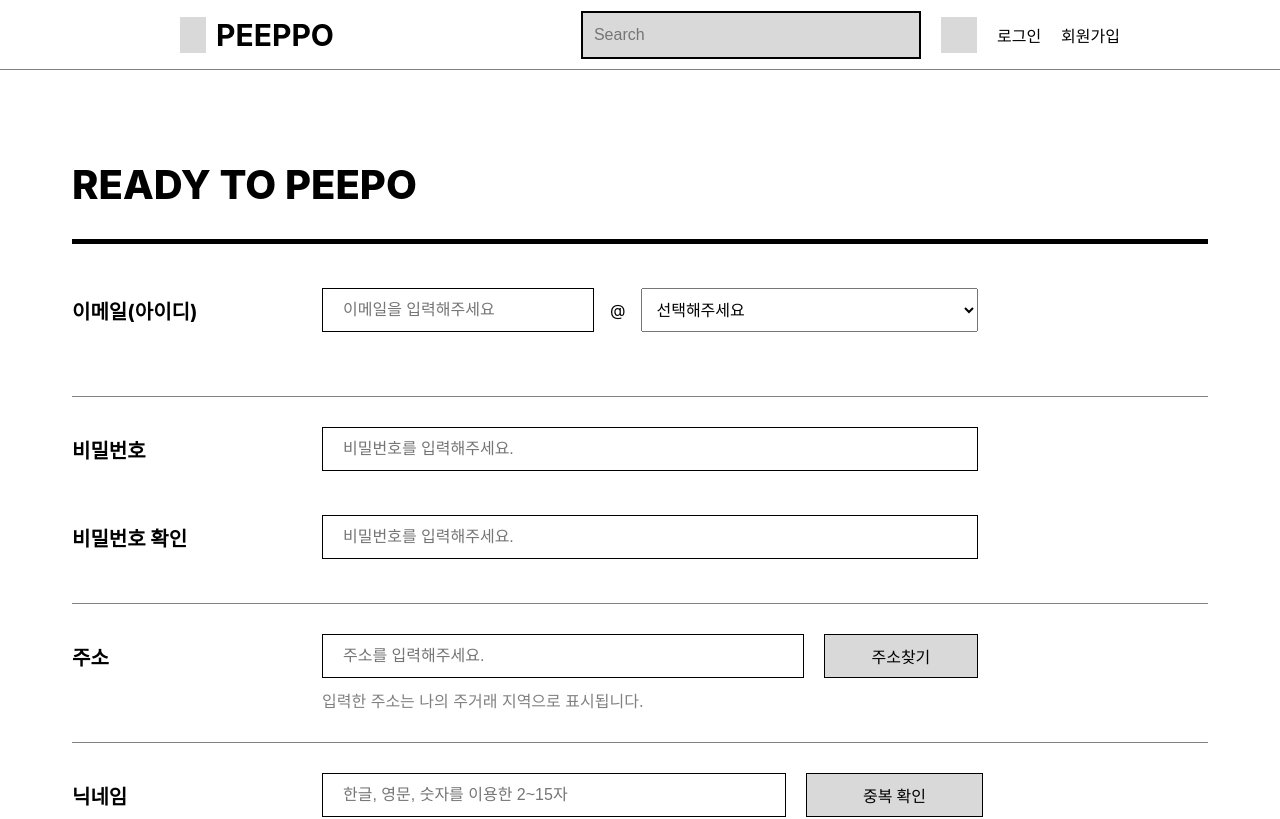
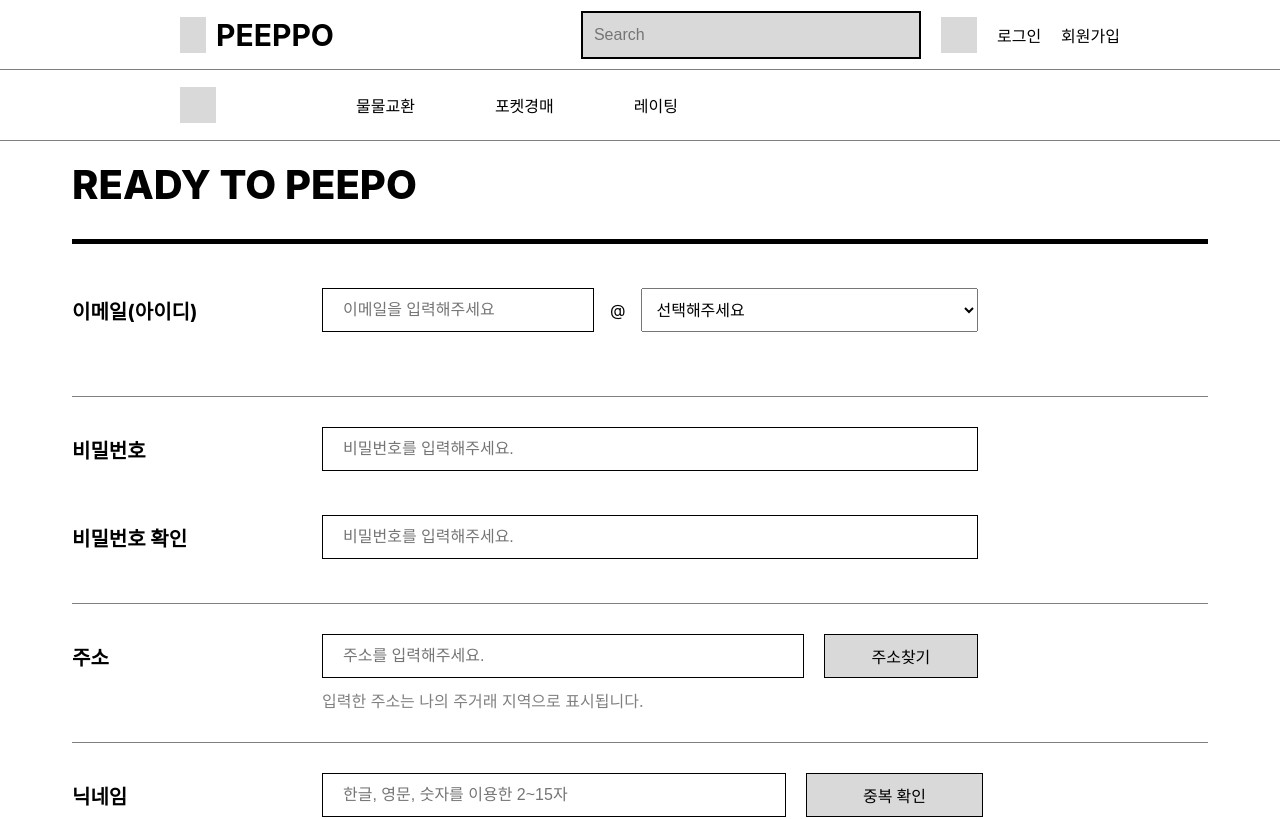
Before and after one commit to ffinal4/front-end, a React (Create React App) app: page /signup in a window 1280 px wide. Shown: the top 819 px of the page. Built offline with nearby package versions, Linux system fonts and the light colour scheme; a web font is replaced by a local one.

Commit message:
PEEP-29 <Header 재작업>

```diff
--- /dev/null
+++ b/src/components/common/CategoryHeader.tsx
@@ -0,0 +1,44 @@
+import React from "react";
+import { styled } from "styled-components";
+
+const CategoryHeader = () => {
+  return (
+    <CategoryHeaderContainer>
+      <Button />
+      <MenuContainer>
+        <Menu>물물교환</Menu>
+        <Menu>포켓경매</Menu>
+        <Menu>레이팅</Menu>
+      </MenuContainer>
+    </CategoryHeaderContainer>
+  );
+};
+const CategoryHeaderContainer = styled.div`
+  max-width: 1920px;
+  height: 70px;
+  /* border: 1px solid green; */
+  display: flex;
+  align-items: center;
+  padding-left: 180px;
+`;
+const Button = styled.div`
+  width: 36px;
+  height: 36px;
+  background-color: #d9d9d9;
+  cursor: pointer;
+`;
+
+const MenuContainer = styled.div`
+  /* border: 1px solid red; */
+  display: flex;
+  align-items: center;
+  margin-left: 100px;
+`;
+
+const Menu = styled.div`
+  /* border: 1px solid green; */
+  margin-left: 40px;
+  margin-right: 40px;
+  cursor: pointer;
+`;
+export default CategoryHeader;
--- a/src/components/common/Header.tsx
+++ b/src/components/common/Header.tsx
@@ -1,6 +1,7 @@
 import React from "react";
 import { useNavigate } from "react-router-dom";
 import { styled } from "styled-components";
+import CategoryHeader from "./CategoryHeader";
 
 const Header = () => {
   const navigate = useNavigate();
@@ -30,6 +31,7 @@ const Header = () => {
           </LinkContainer>
         </Container>
       </HeaderContainer>
+      <CategoryHeader />
     </HeaderLayout>
   );
 };
@@ -43,7 +45,7 @@ const HeaderLayout = styled.div`
   top: 0;
   left: 0;
   background-color: #fff;
-  /* border: 2px solid blue; */
+  border-bottom: 1px solid gray;
 `;
 const HeaderContainer = styled.div`
   max-width: 1920px;
--- a/src/pages/LoginPage.tsx
+++ b/src/pages/LoginPage.tsx
@@ -118,7 +118,7 @@ const LoginContainer = styled.div`
   height: 652px;
   border: 1px solid black;
   margin: 0 auto;
-  margin-top: 120px;
+  margin-top: 280px;
   background-color: white;
   box-shadow: black 0px 0px 0px 2px inset,
     rgb(255, 255, 255) 10px -10px 0px -3px, rgb(0, 0, 0) 10px -10px,
--- a/src/pages/SignupPage.tsx
+++ b/src/pages/SignupPage.tsx
@@ -21,12 +21,12 @@ const SignupPage = () => {
   const [address, setAddress] = useState(""); //주소
   const [openPostcode, setOpenPostcode] = React.useState<boolean>(false);
 
-  const handleCheckNickname = async (
-    nickname: string,
-    e: React.MouseEvent<HTMLButtonElement>
-  ) => {
-    e.preventDefault();
-  };
+  // const handleCheckNickname = async (
+  //   nickname: string,
+  //   e: React.MouseEvent<HTMLButtonElement>
+  // ) => {
+  //   e.preventDefault();
+  // };
 
   const {
     register,
```
